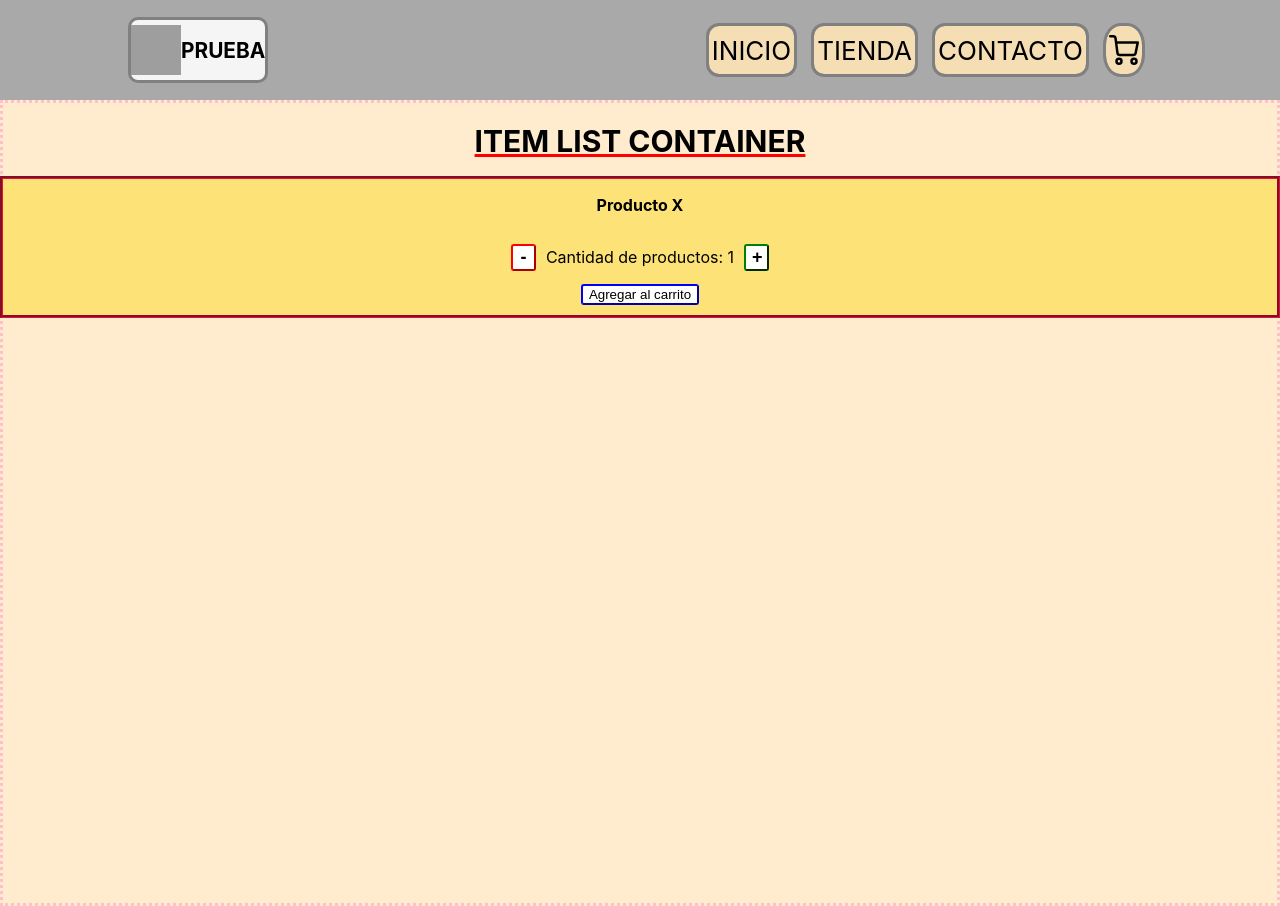
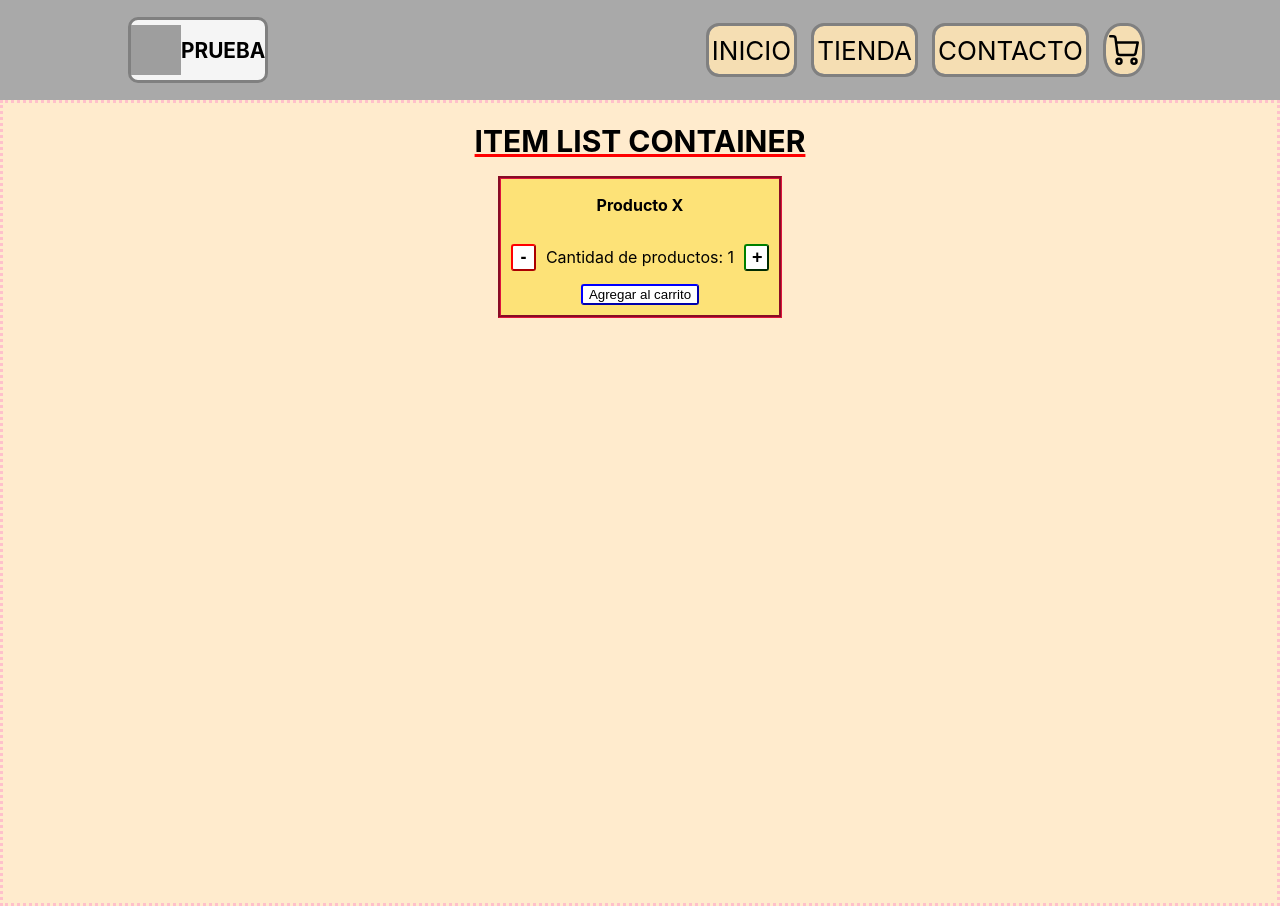
Before and after one commit to SarmientoLamasGA/Repositorio-React-CoderHouse, a React (Create React App) app: page / in a window 1280 px wide. Built offline with nearby package versions, Linux system fonts and the light colour scheme; grey boxes are pictures that could not be loaded.

Commit message:
Modificados estilos

```diff
--- a/src/components/itemCount/itemCount.css
+++ b/src/components/itemCount/itemCount.css
@@ -5,6 +5,7 @@
   width: 100%;
   display: flex;
   flex-direction: column;
+  justify-self: center;
   align-items: center;
 }
 
--- a/src/components/itemListContainer/itemListContainer.js
+++ b/src/components/itemListContainer/itemListContainer.js
@@ -6,8 +6,8 @@ function ItemListContainer(props) {
   return (
     <div className="containerList">
       <h1 className="title">{props.titulo}</h1>
-      <div>
-        <ItemCount className="itemCount" initial={1} stock={5} />
+      <div className="itemCount">
+        <ItemCount initial={1} stock={5} />
       </div>
     </div>
   );
```
